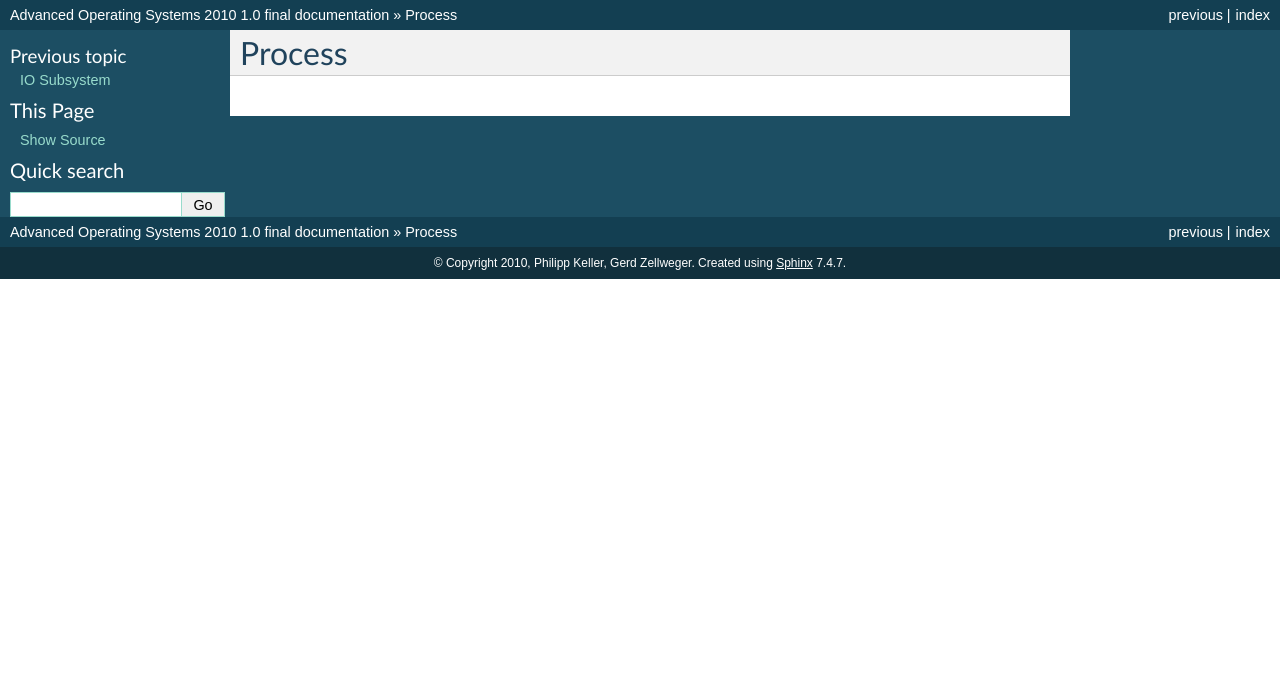
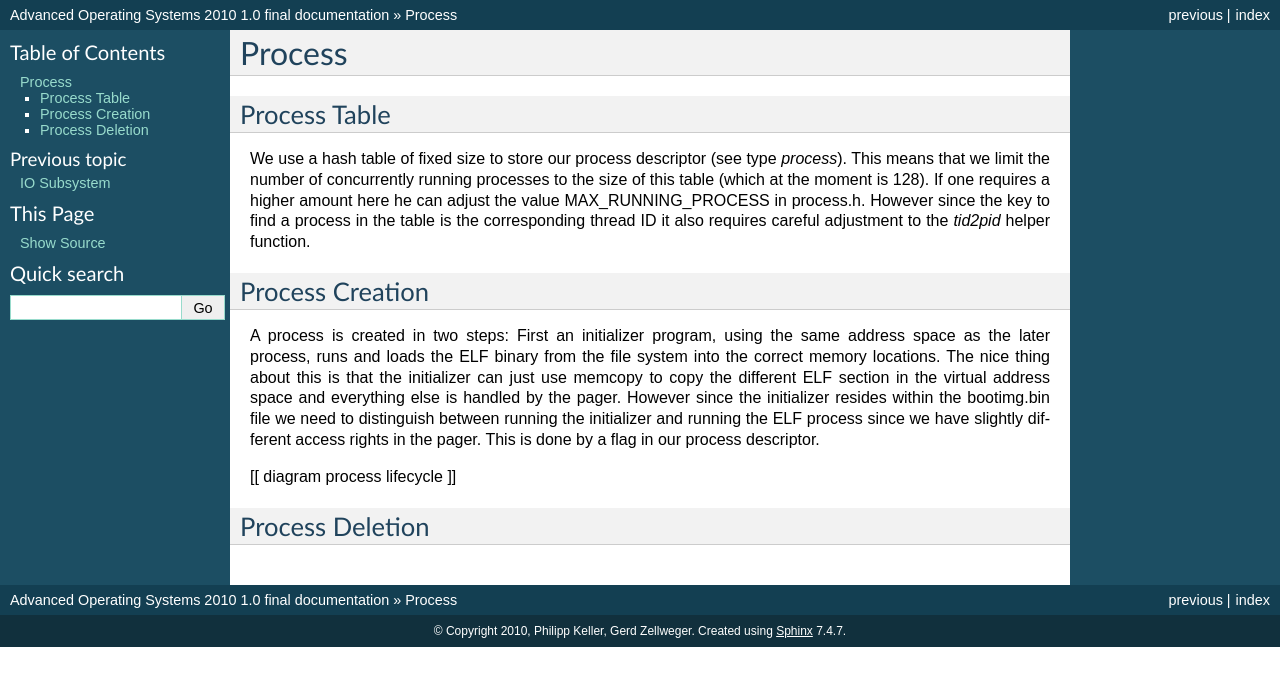
Before and after one commit to gz/aos10, a Sphinx documentation site: the page built from doc/documentation/source/process.txt, in a window 1280 px wide. Shown: the top 686 px of the page. Built offline with Sphinx 7.4.7, drawn with Linux system fonts in a browser that asks for light colours.

Commit message:
more documentation
git-svn-id: https://svn.vis.ethz.ch/svn/aos10@221 77cbfc24-9232-4b91-9b01-57cbc351378c

```diff
--- a/doc/documentation/source/process.txt
+++ b/doc/documentation/source/process.txt
@@ -2,3 +2,28 @@
 
 Process
 ============
+
+Process Table
+----------------
+We use a hash table of fixed size to store our process descriptor (see type `process`).
+This means that we limit the number of concurrently running processes to the size
+of this table (which at the moment is 128). If one requires a higher amount here
+he can adjust the value MAX_RUNNING_PROCESS in process.h. However since the key to find
+a process in the table is the corresponding thread ID it also requires careful
+adjustment to the `tid2pid` helper function.
+
+Process Creation
+----------------
+A process is created in two steps: First an initializer program, using the same address space
+as the later process, runs and loads the ELF binary from the file system into the correct
+memory locations. The nice thing about this is that the initializer can just use memcopy
+to copy the different ELF section in the virtual address space and everything else is handled
+by the pager. However since the initializer resides within the bootimg.bin file we need to distinguish
+between running the initializer and running the ELF process since we have slightly different access
+rights in the pager. This is done by a flag in our process descriptor.
+
+[[ diagram process lifecycle ]]
+
+
+Process Deletion
+----------------
```
Also changed, not shown: doc/documentation/source/mm.txt (+63 -0 lines).
